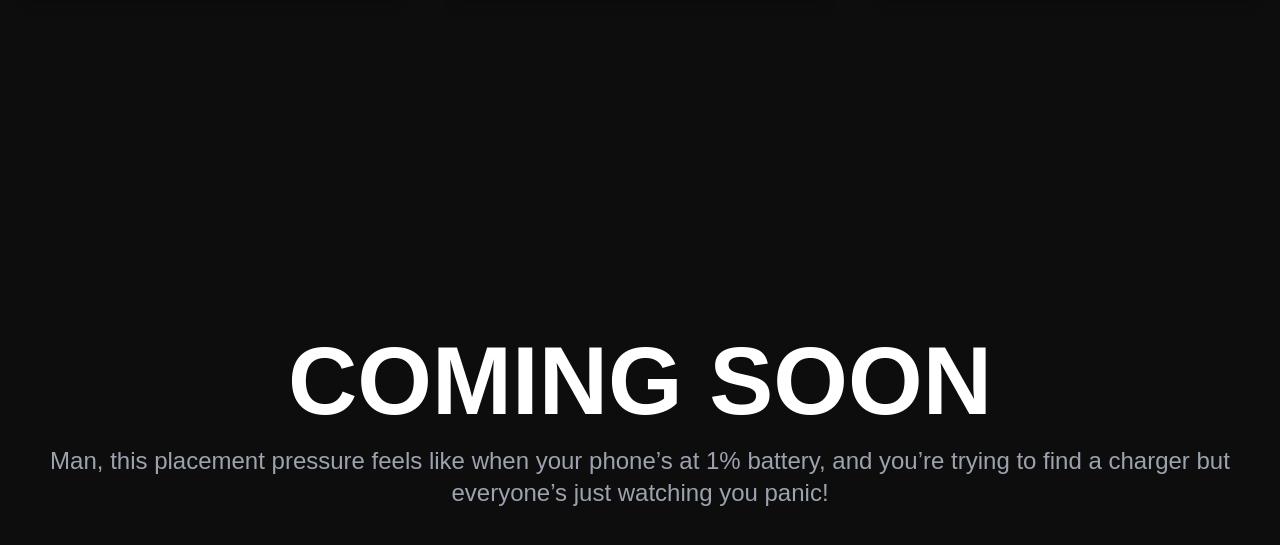
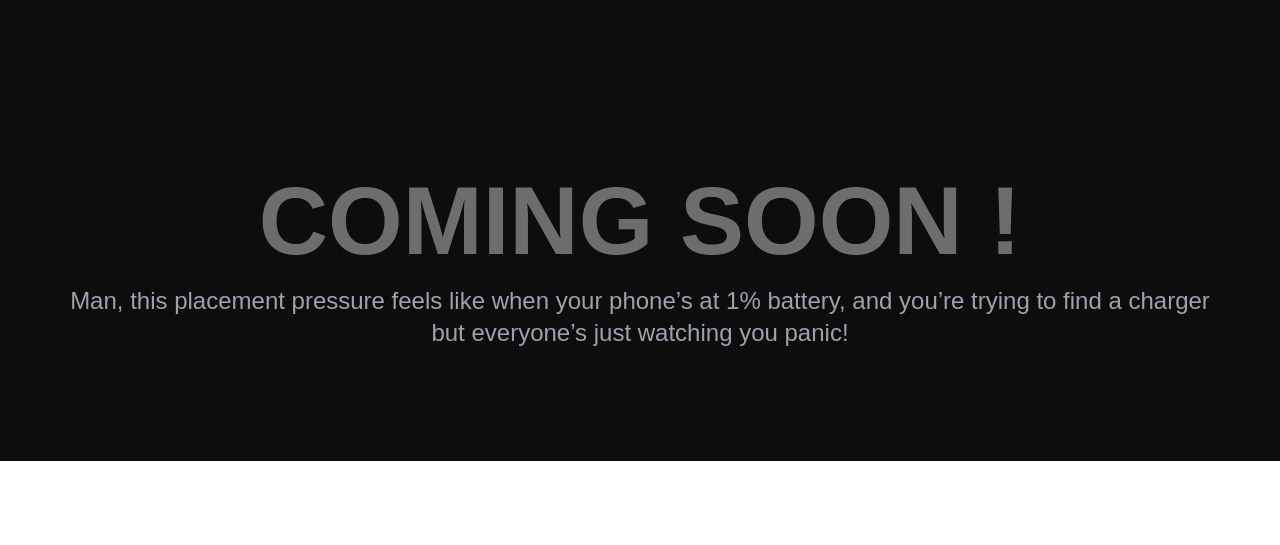
Before and after one commit to Rajpratim-mahanta/folioSite, a plain HTML site: page index.html in a window 1280 px wide. Shown: the part 5487-6032 px from the top of the page. After the commit the page ends 5948 px from the top, so only its background shows below. Drawn offline with nearby package versions, Linux system fonts and the light colour scheme; a script that the page names is missing; a web font is replaced by a local one.

Commit message:
font color changed

```diff
--- a/index.html
+++ b/index.html
@@ -408,10 +408,10 @@
 
   </div>
 
-  <div class="h-[400px] mt-40 flex items-center justify-center">
-    <div class="text-center text-white">
-      <h1 class="text-4xl md:text-6xl lg:text-8xl font-bold mb-4">COMING SOON</h1>
-      <p class="text-lg md:text-xl lg:text-2xl text-gray-400">Man, this placement pressure feels like when your phone’s at 1% battery, and you’re trying to find a charger but everyone’s just watching you panic!</p>
+  <div class="h-[400px] flex items-center justify-center">
+    <div class="text-center text-white/40">
+      <h1 class="text-4xl md:text-6xl lg:text-8xl font-bold mb-4">COMING SOON !</h1>
+      <p class="text-lg md:text-xl lg:text-2xl text-gray-400 text-center px-4 md:px-8 lg:px-16">Man, this placement pressure feels like when your phone’s at 1% battery, and you’re trying to find a charger but everyone’s just watching you panic!</p>
 
     </div>
   </div>
```
